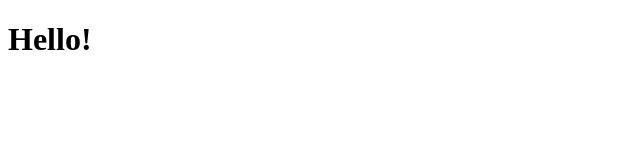
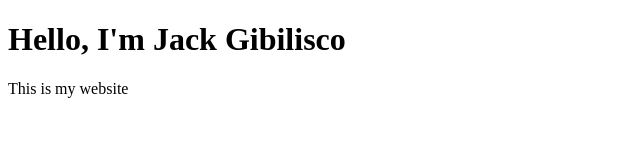
Before and after one commit to jg542022/Website, a plain HTML site: page index.html in a window 1280 px wide. Shown: the whole page, without its empty margins (0-640 px from the left). Drawn offline with Linux system fonts and the light colour scheme.

Commit message:
Update index.html

```diff
--- a/index.html
+++ b/index.html
@@ -5,5 +5,6 @@
     <link rel="shortcut icon" href="https://res.cloudinary.com/dgfdyizcq/image/upload/v1728604501/favicon.ico">
   </head>
   <body>
-    <h1>Hello!</h1>
+    <h1>Hello, I'm Jack Gibilisco</h1>
+    <b1>This is my website</b1>
   </body>
```
